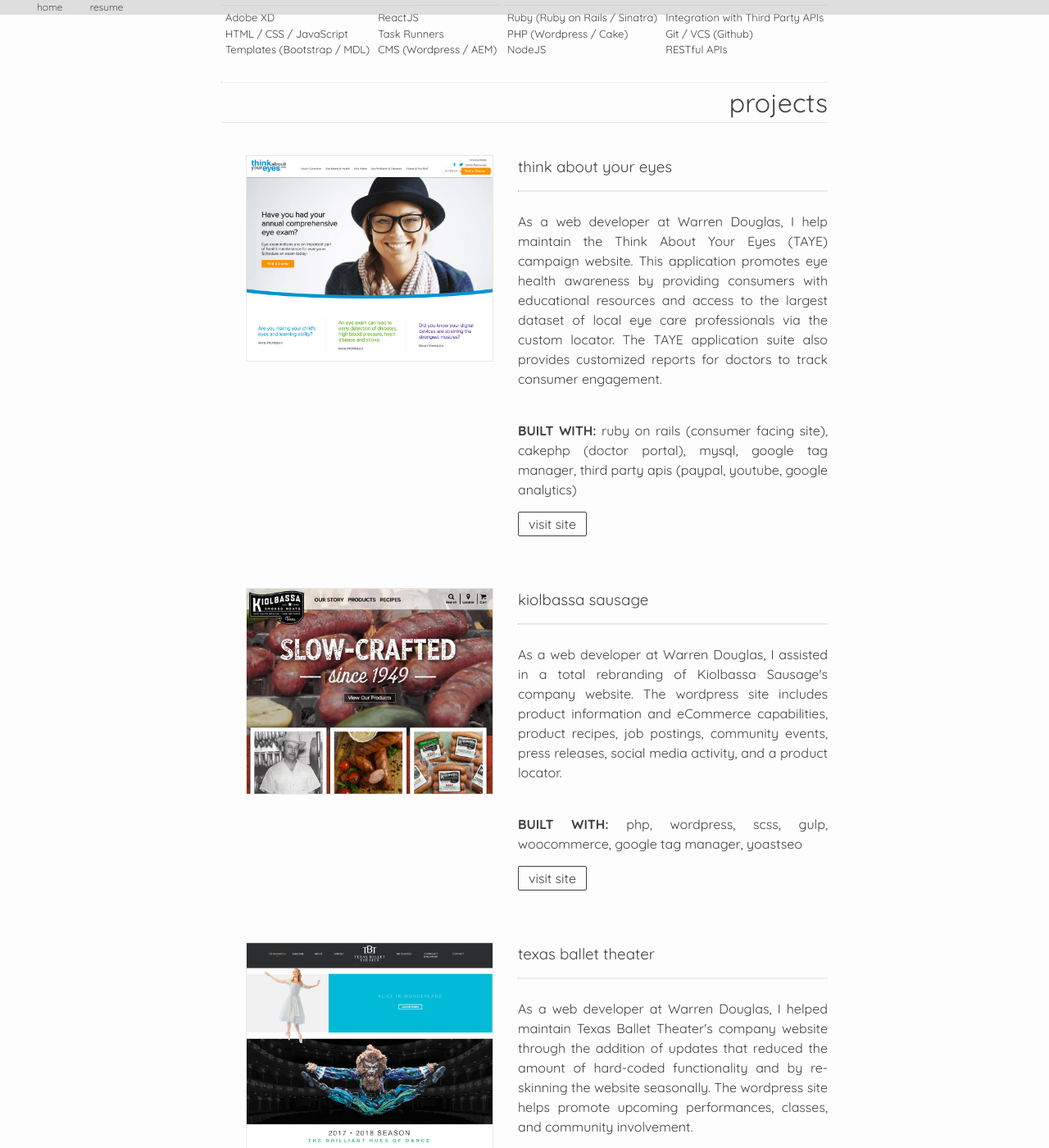
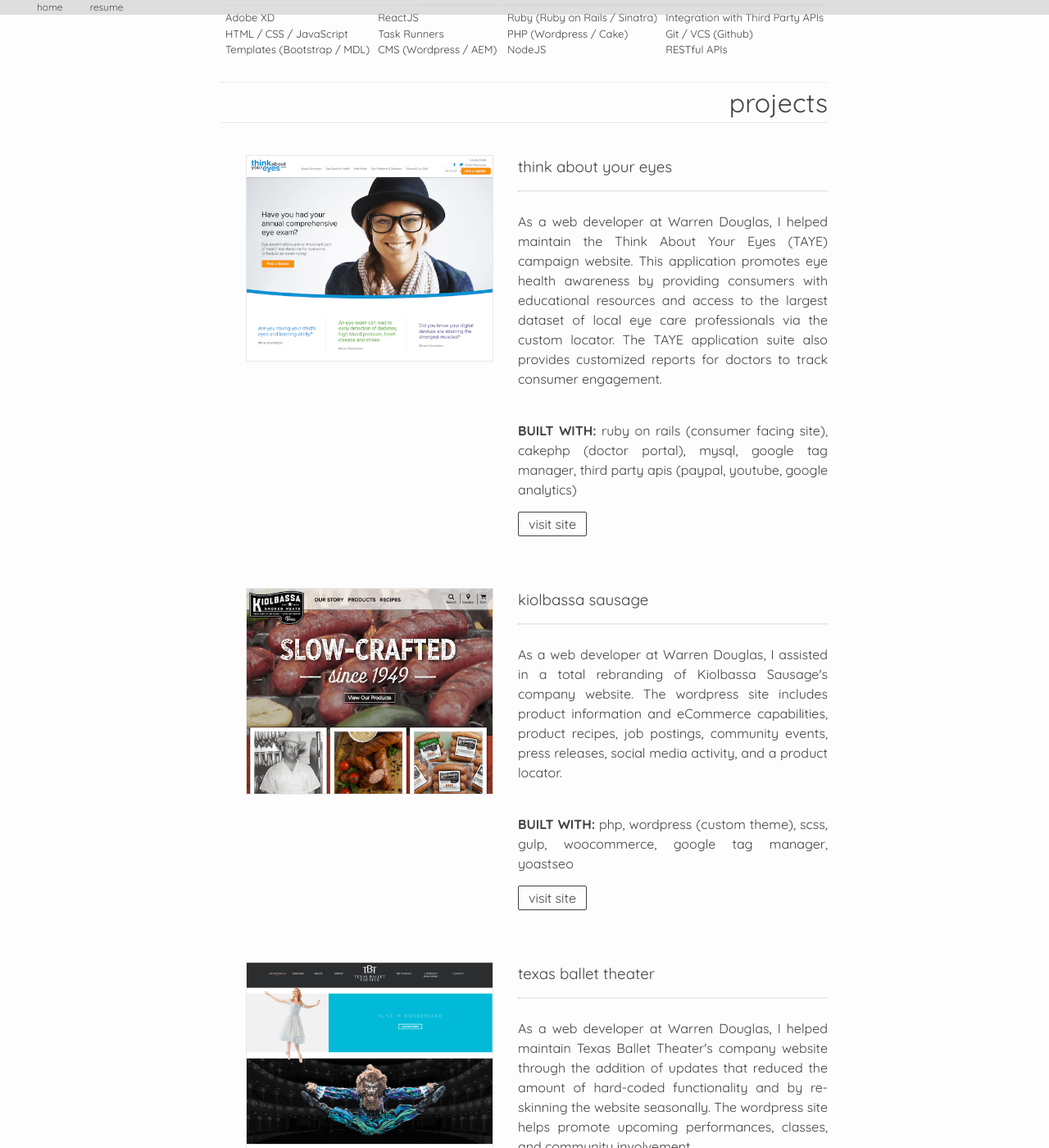
Before and after one commit to emilycritter/emilycritter.io, a Jekyll site: the page built from index.html, in a window 1280 px wide and 1400 px high, scrolled down 1214 px. Shown: the whole window at 82% size. Built offline with Jekyll 4.4.1, drawn with Linux system fonts in a browser that asks for light colours; nearby versions of some CDN libraries; some of the changed text lies outside the part shown.

Commit message:
Optimize images

```diff
--- a/_includes/portfolio.html
+++ b/_includes/portfolio.html
@@ -16,7 +16,7 @@
         <hr>
         <br>
         <p>
-          As a web developer at Warren Douglas, I help maintain the Think About Your Eyes (TAYE) campaign
+          As a web developer at Warren Douglas, I helped maintain the Think About Your Eyes (TAYE) campaign
           website. This application promotes eye health awareness by providing consumers with educational resources
           and access to the largest dataset of local eye care professionals via the custom locator.
           The TAYE application suite also provides customized reports for doctors to track consumer engagement.
@@ -50,7 +50,7 @@
         </p>
         <br>
         <p>
-          <strong>BUILT WITH:</strong> php, wordpress, scss, gulp, woocommerce, google tag manager, yoastseo
+          <strong>BUILT WITH:</strong> php, wordpress (custom theme), scss, gulp, woocommerce, google tag manager, yoastseo
         </p>
         <a href="https://kiolbassa.com/" target="_blank" class="button">visit site</a>
       </div>
@@ -76,9 +76,34 @@
         </p>
         <br>
         <p>
-          <strong>BUILT WITH:</strong> php, wordpress, scss, gulp
+          <strong>BUILT WITH:</strong> php, wordpress (custom theme), scss, gulp, google tag manager, yoastseo
         </p>
         <a href="http://texasballettheater.org/" target="_blank" class="button">visit site</a>
+      </div>
+    </li>
+    <br><br>
+
+    <li>
+      <div class="portfolio-image">
+        <a href="https://www.briannas.com/" target="_blank">
+          <img src="/img/briannas.png" alt="BRIANNAS" />
+        </a>
+      </div>
+      <div class="portfolio-desc">
+        <h3>
+          briannas
+        </h3>
+        <hr>
+        <br>
+        <p>
+          As a web developer at Warren Douglas, I helped maintain BRIANNAS's company website through the addition
+          of updates that reduced the amount of hard-coded functionality.
+        </p>
+        <br>
+        <p>
+          <strong>BUILT WITH:</strong> php, wordpress (custom theme), scss, grunt, google tag manager, yoastseo
+        </p>
+        <a href="https://www.briannas.com/" target="_blank" class="button">visit site</a>
       </div>
     </li>
   </ul>
```
Also changed, not shown: img/briannas.png (added), img/kiolbassa.png, img/taye.png.
